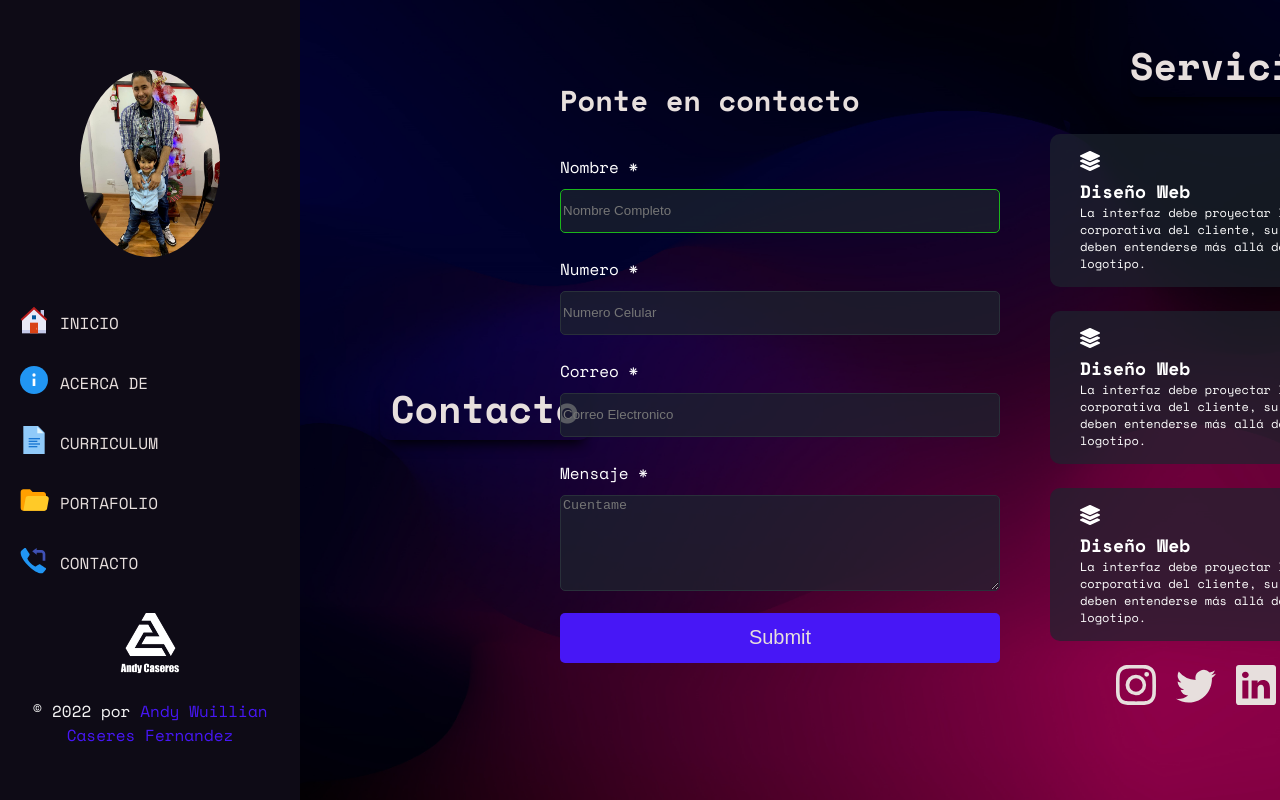
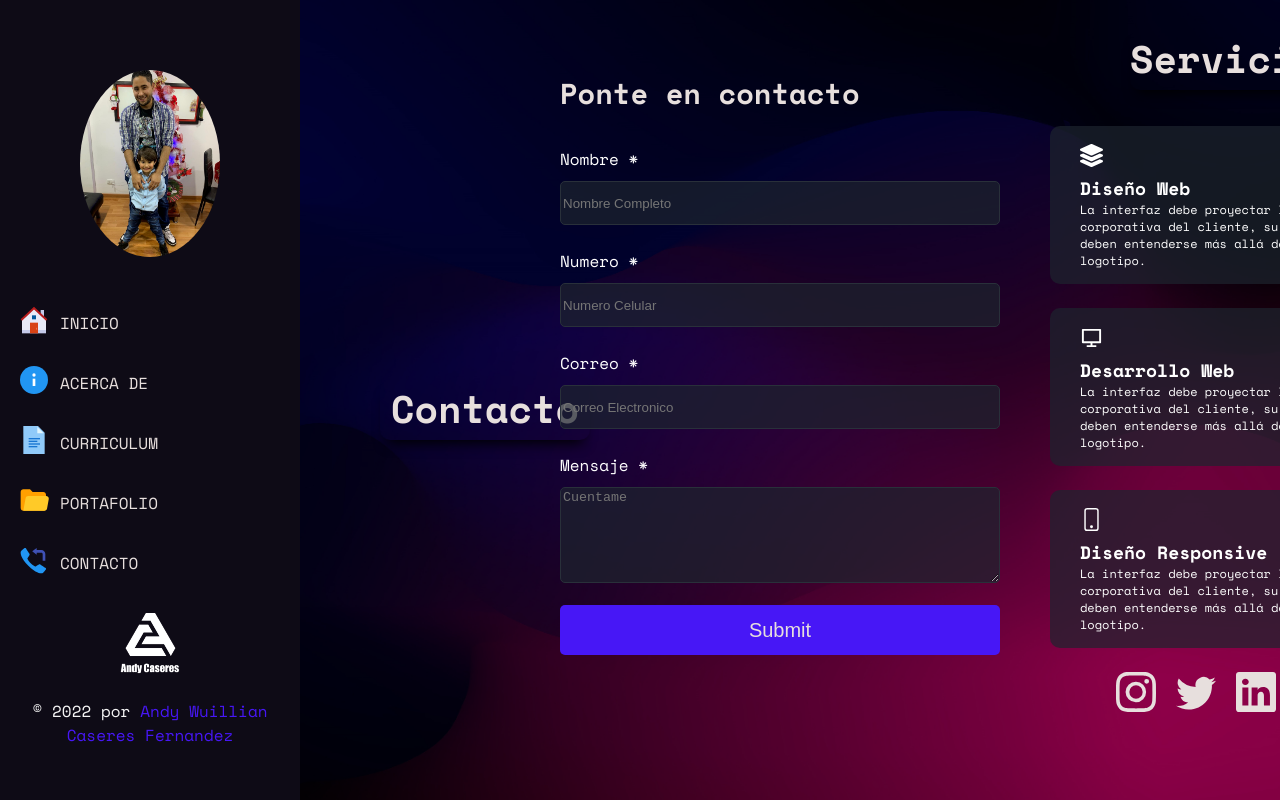
Before and after one commit to chestergalindo/AndyCaseres, a React (Create React App) app: page /Contact in a window 1280 px wide. Shown: the top 800 px of the page. Built offline with nearby package versions, Linux system fonts and the light colour scheme.

Commit message:
add content services e icons

```diff
--- a/src/pages/Contact/Card.jsx
+++ b/src/pages/Contact/Card.jsx
@@ -1,4 +1,3 @@
-import React from 'react'
 import './Contact.scss'
 
 const Card = (props) => {
--- a/src/pages/Contact/Contact.jsx
+++ b/src/pages/Contact/Contact.jsx
@@ -1,6 +1,9 @@
 import './Contact.scss'
 import Card from './Card.jsx'
 import { FaLayerGroup } from 'react-icons/fa'
+import { RiComputerLine } from 'react-icons/ri'
+import { BsPhone } from 'react-icons/bs'
+
 import SocialNet from '../../components/SocialNet'
 
 const Contact = () => {
@@ -14,7 +17,7 @@ const Contact = () => {
             <div className='input'>
               <label for=''>Nombre *</label>
               <input
-                className='input-correct'
+                id='name'
                 type='text'
                 name='name'
                 placeholder='Nombre Completo'
@@ -22,17 +25,27 @@ const Contact = () => {
             </div>
             <div className='input'>
               <label for=''>Numero *</label>
-              <input type='text' name='number' placeholder='Numero Celular' />
+              <input
+                type='text'
+                id='number'
+                name='number'
+                placeholder='Numero Celular'
+              />
             </div>
             <div className='input'>
               <label for=''>Correo *</label>
-              <input type='text' name='mail' placeholder='Correo Electronico' />
+              <input
+                type='text'
+                id='mail'
+                name='mail'
+                placeholder='Correo Electronico'
+              />
             </div>
             <div class='textarea'>
               <label for=''>Mensaje *</label>
               <textarea
                 name='msj'
-                id=''
+                id='msj'
                 cols='30'
                 rows='6'
                 placeholder='Cuentame'></textarea>
@@ -49,14 +62,14 @@ const Contact = () => {
           />
           <br />
           <Card
-            icon={<FaLayerGroup />}
-            title='Diseño Web'
+            icon={<RiComputerLine />}
+            title='Desarrollo Web'
             parrafo='La interfaz debe proyectar la imagen corporativa del cliente, su esencia y valores deben entenderse más allá de colocar solo el logotipo.'
           />
           <br />
           <Card
-            icon={<FaLayerGroup />}
-            title='Diseño Web'
+            icon={<BsPhone />}
+            title='Diseño Responsive'
             parrafo='La interfaz debe proyectar la imagen corporativa del cliente, su esencia y valores deben entenderse más allá de colocar solo el logotipo.'
           />
           <div className='contact-social'>
--- a/src/pages/Contact/Contact.scss
+++ b/src/pages/Contact/Contact.scss
@@ -129,6 +129,12 @@ label {
   font-size: 20px;
   margin-top: 10px;
   cursor: pointer;
+
+  &:hover {
+    transition: all 0.5s ease;
+    transform: scale(1.015);
+    font-size: 22px;
+  }
 }
 
 input:focus {
@@ -155,7 +161,7 @@ textarea:focus {
 }
 
 .card-icon {
-  font-size: 20px;
+  font-size: 23px;
 }
 
 .card-title {
@@ -172,11 +178,3 @@ textarea:focus {
   position: relative;
   bottom: 6px;
 }
-
-.input-correct {
-  border-color: rgb(27, 182, 27);
-
-  &::before {
-    content: '/';
-  }
-}
```
Also changed, not shown: src/pages/Contact/validaciones.js (deleted, +0 -50 lines).
